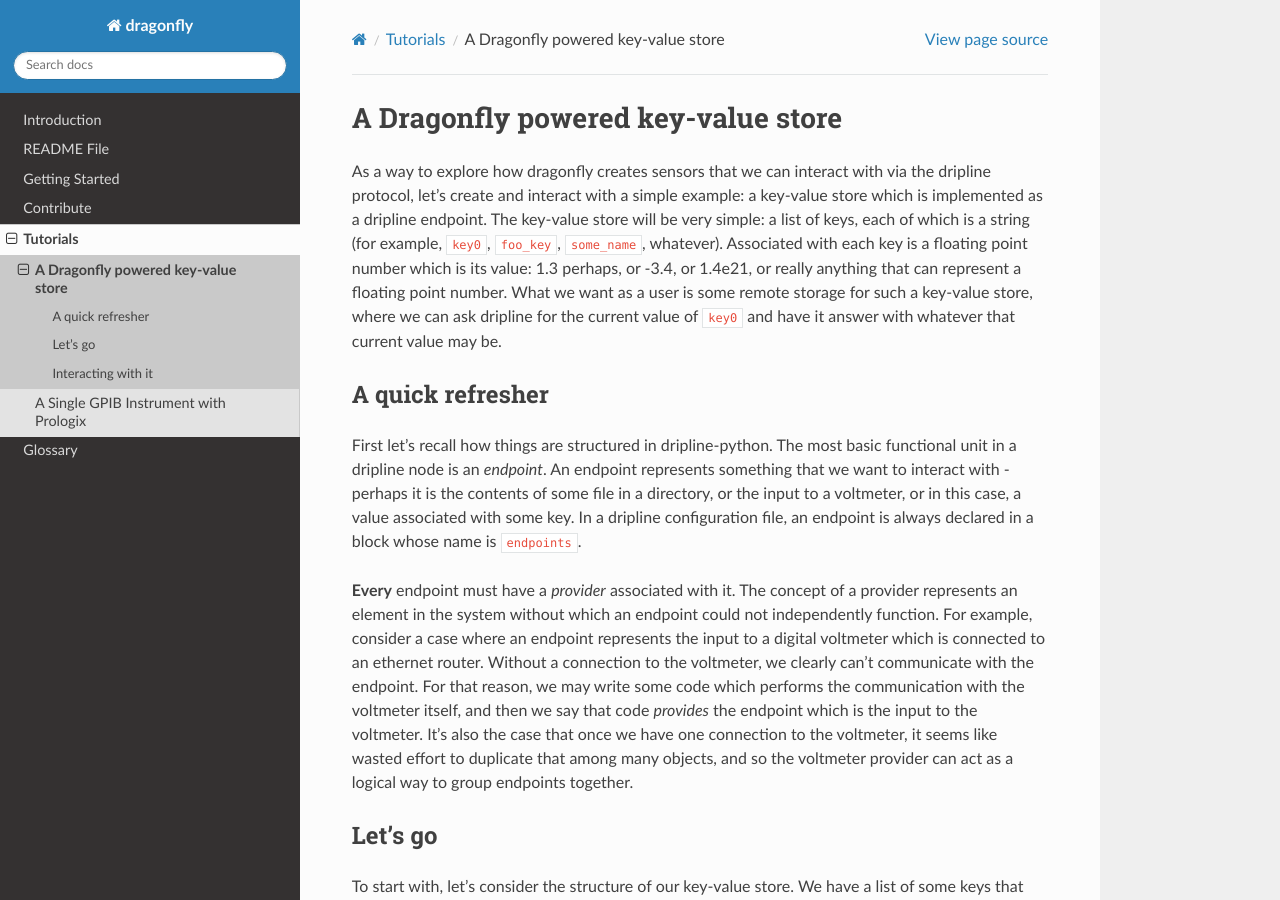
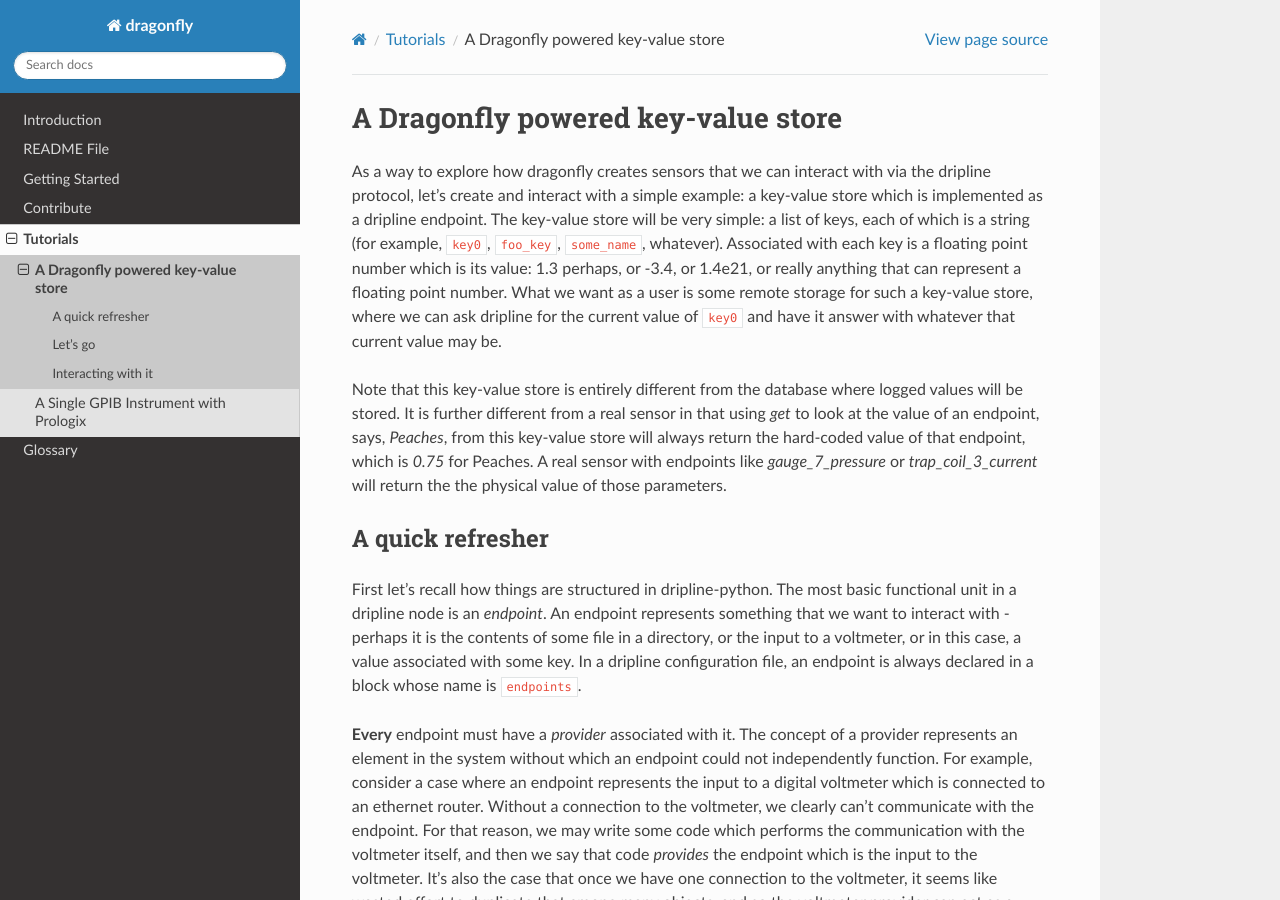
Before and after one commit to project8/dragonfly, a Sphinx documentation site: the page built from doc/tutorials/kv_store.rst, in a window 1280 px wide and 900 px high. Built offline with Sphinx 7.4.7 and the Read the Docs theme 2.0.0, drawn with Linux system fonts in a browser that asks for light colours; pages that are not in the unit, such as notebooks, are missing from menus; the version number could not be read and is left out.

Commit message:
Clarified differences in example and real sensors

```diff
--- a/doc/tutorials/kv_store.rst
+++ b/doc/tutorials/kv_store.rst
@@ -10,6 +10,14 @@
 What we want as a user is some remote storage for such a key-value store, where
 we can ask dripline for the current value of ``key0`` and have it answer with
 whatever that current value may be.
+
+Note that this key-value store is entirely different from the database where
+logged values will be stored. It is further different from a real sensor in
+that using `get` to look at the value of an endpoint, says, `Peaches`, from
+this key-value store will always return the hard-coded value of that endpoint,
+which is `0.75` for Peaches. A real sensor with endpoints like `gauge_7_pressure`
+or `trap_coil_3_current` will return the the physical value of those
+parameters.
 
 
 A quick refresher
```
